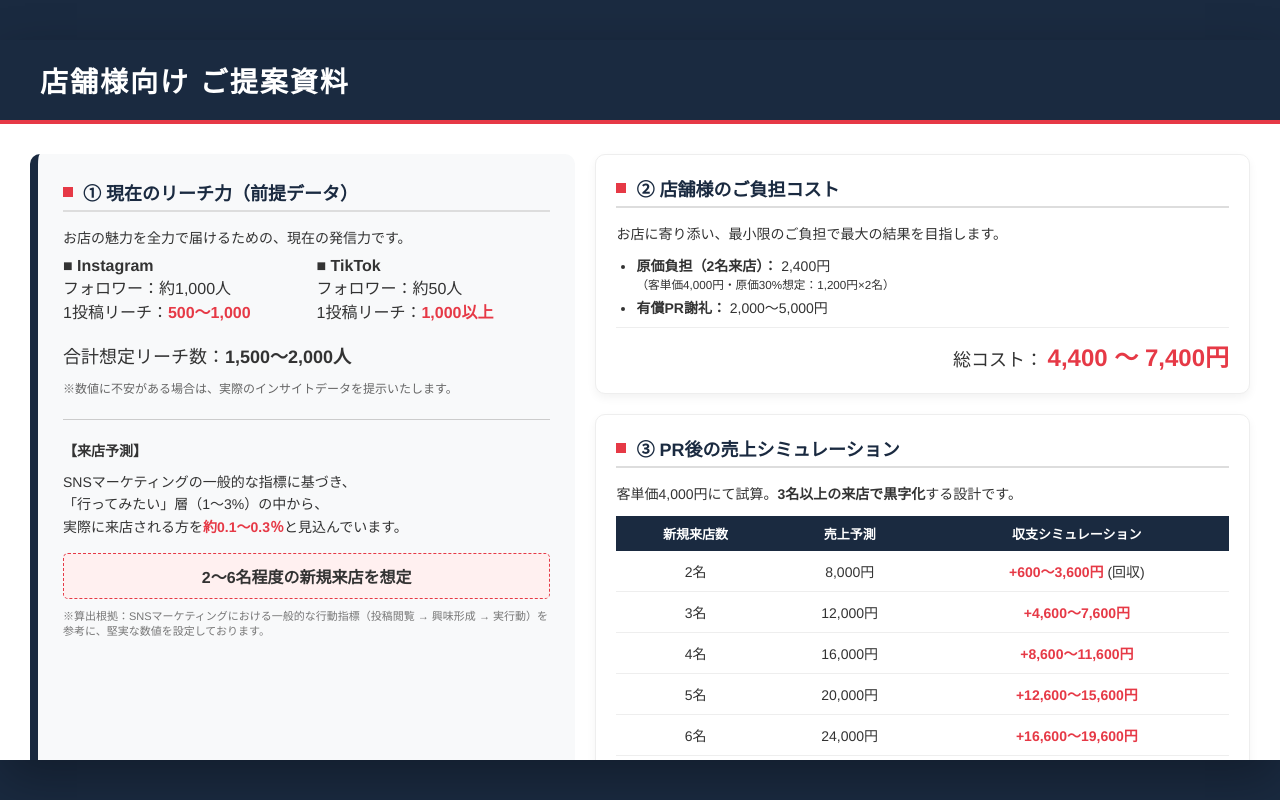
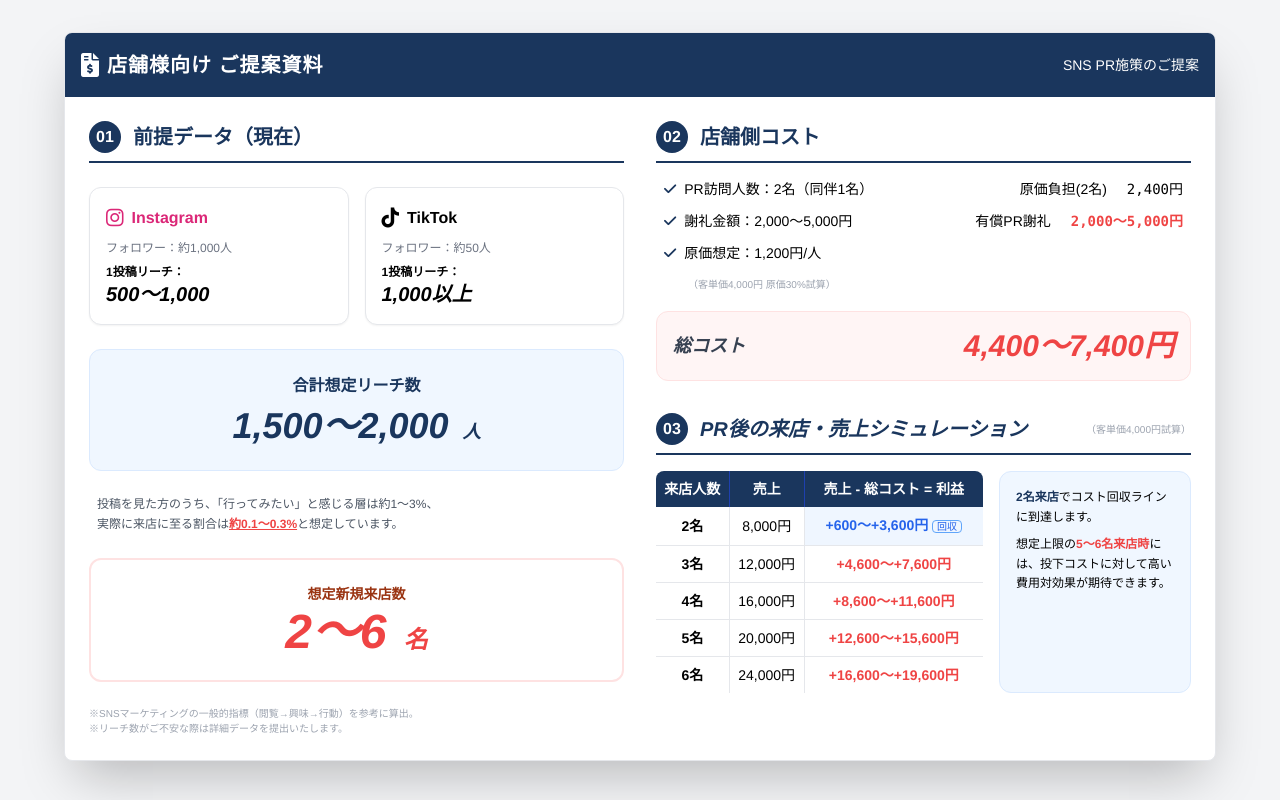
Before and after one commit to kansai-gurme-alco/2, a plain HTML site: page index.html in a window 1280 px wide. Drawn offline with nearby package versions, Linux system fonts and the light colour scheme.

Commit message:
Update index.html

```diff
--- a/index.html
+++ b/index.html
@@ -3,256 +3,165 @@
 <head>
     <meta charset="UTF-8">
     <meta name="viewport" content="width=device-width, initial-scale=1.0">
-    <title>店舗様向け ご提案資料</title>
+    <title>店舗向けご提案資料</title>
+    <script src="https://cdn.tailwindcss.com"></script>
+    <link rel="stylesheet" href="https://cdnjs.cloudflare.com/ajax/libs/font-awesome/6.0.0/css/all.min.css">
     <style>
-        :root {
-            --main-navy: #1a2a40;
-            --accent-red: #e63946;
-            --bg-white: #ffffff;
-            --soft-gray: #f8f9fa;
-            --text-gray: #333333;
-        }
-
-        body {
-            margin: 0;
-            padding: 0;
-            font-family: 'Helvetica Neue', Arial, 'Hiragino Kaku Gothic ProN', 'Hiragino Sans', Meiryo, sans-serif;
-            background-color: var(--main-navy);
-            color: var(--text-gray);
-            display: flex;
-            justify-content: center;
-            align-items: center;
-            min-height: 100vh;
-        }
-
-        /* 16:9 のコンテナ設定 */
-        .slide-container {
-            width: 1280px;
-            height: 720px;
-            background-color: var(--bg-white);
-            position: relative;
-            overflow: hidden;
-            box-shadow: 0 20px 50px rgba(0,0,0,0.3);
-            display: flex;
-            flex-direction: column;
-        }
-
-        header {
-            background-color: var(--main-navy);
-            color: white;
-            padding: 20px 40px;
-            border-bottom: 4px solid var(--accent-red);
-        }
-
-        header h1 {
-            margin: 0;
-            font-size: 28px;
-            letter-spacing: 2px;
-        }
-
-        .main-content {
-            display: grid;
-            grid-template-columns: 1fr 1.2fr;
-            grid-gap: 20px;
-            padding: 30px;
-            flex-grow: 1;
-        }
-
-        /* 左側：前提データ */
-        .left-column {
-            background-color: var(--soft-gray);
-            padding: 25px;
-            border-radius: 10px;
-            border-left: 8px solid var(--main-navy);
-        }
-
-        /* 右側：コストとシミュレーション */
-        .right-column {
-            display: grid;
-            grid-template-rows: auto 1fr;
-            grid-gap: 20px;
-        }
-
-        .section-title {
-            font-size: 18px;
-            font-weight: bold;
-            color: var(--main-navy);
-            margin-bottom: 15px;
-            border-bottom: 2px solid #ddd;
-            padding-bottom: 5px;
-            display: flex;
-            align-items: center;
-        }
-
-        .section-title::before {
-            content: "";
-            display: inline-block;
-            width: 10px;
-            height: 10px;
-            background-color: var(--accent-red);
-            margin-right: 10px;
-        }
-
-        h2 { font-size: 1.2em; margin-top: 0; }
-        p { line-height: 1.6; font-size: 14px; margin: 8px 0; }
-        ul { padding-left: 20px; margin: 10px 0; }
-        li { margin-bottom: 5px; font-size: 14px; }
-
-        .highlight-red { color: var(--accent-red); font-weight: bold; }
-        .font-large { font-size: 18px; }
-
-        /* カードデザイン */
-        .card {
-            background: white;
-            padding: 20px;
-            border-radius: 10px;
-            box-shadow: 0 4px 10px rgba(0,0,0,0.05);
-            border: 1px solid #eee;
-        }
-
-        /* テーブルスタイル */
-        table {
-            width: 100%;
-            border-collapse: collapse;
-            margin-top: 10px;
-        }
-
-        th {
-            background-color: var(--main-navy);
-            color: white;
-            font-size: 13px;
-            padding: 8px;
-        }
-
-        td {
-            padding: 10px;
-            text-align: center;
-            border-bottom: 1px solid #eee;
-            font-size: 14px;
-        }
-
-        .profit { color: var(--accent-red); font-weight: bold; }
-
-        .footer-note {
-            font-size: 11px;
-            color: #777;
-            margin-top: 10px;
-            line-height: 1.4;
-        }
-
-        .emphasis-box {
-            background: #fff0f0;
-            padding: 10px;
-            border-radius: 5px;
-            margin-top: 15px;
-            font-weight: bold;
-            text-align: center;
-            border: 1px dashed var(--accent-red);
-        }
+        body { font-family: 'Helvetica Neue', Arial, 'Hiragino Kaku Gothic ProN', 'Hiragino Sans', Meiryo, sans-serif; background-color: #f3f4f6; }
+        .bg-custom-blue { background-color: #1a365d; }
+        .text-custom-blue { color: #1a365d; }
+        .border-custom-blue { border-color: #1a365d; }
+        .bg-light-blue { background-color: #f0f7ff; }
+        .bg-light-red { background-color: #fff5f5; }
     </style>
 </head>
-<body>
+<body class="p-4 md:p-8">
 
-<div class="slide-container">
-    <header>
-        <h1>店舗様向け ご提案資料</h1>
+    <div class="max-w-6xl mx-auto bg-white shadow-2xl rounded-lg overflow-hidden border border-gray-200">
+
+        <header class="bg-custom-blue text-white p-4 flex justify-between items-center">
+            <div class="flex items-center gap-2">
+                <i class="fas fa-file-invoice-dollar text-2xl"></i>
+                <h1 class="text-xl font-bold tracking-wider">店舗様向け ご提案資料</h1>
+            </div>
+            <span class="text-sm">SNS PR施策のご提案</span>
         </header>
 
-    <div class="main-content">
-        <div class="left-column">
-            <div class="section-title">① 現在のリーチ力（前提データ）</div>
-            <p>お店の魅力を全力で届けるための、現在の発信力です。</p>
+        <div class="p-6 grid grid-cols-1 lg:grid-cols-2 gap-8">
 
-            <div style="display: flex; justify-content: space-between; margin-bottom: 20px;">
-                <div style="width: 48%;">
-                    <strong>■ Instagram</strong><br>
-                    フォロワー：約1,000人<br>
-                    1投稿リーチ：<span class="highlight-red">500〜1,000</span>
+            <section class="space-y-6">
+                <div class="flex items-center gap-3 border-b-2 border-custom-blue pb-2">
+                    <span class="bg-custom-blue text-white rounded-full w-8 h-8 flex items-center justify-center font-bold">01</span>
+                    <h2 class="text-xl font-bold text-custom-blue">前提データ（現在）</h2>
                 </div>
-                <div style="width: 48%;">
-                    <strong>■ TikTok</strong><br>
-                    フォロワー：約50人<br>
-                    1投稿リーチ：<span class="highlight-red">1,000以上</span>
+
+                <div class="grid grid-cols-2 gap-4">
+                    <div class="border rounded-xl p-4 bg-white shadow-sm">
+                        <div class="flex items-center gap-2 mb-2 text-pink-600">
+                            <i class="fab fa-instagram text-xl"></i>
+                            <span class="font-bold">Instagram</span>
+                        </div>
+                        <p class="text-xs text-gray-500">フォロワー：約1,000人</p>
+                        <p class="text-xs font-bold mt-2">1投稿リーチ：</p>
+                        <p class="text-xl font-black italic">500〜1,000</p>
+                    </div>
+                    <div class="border rounded-xl p-4 bg-white shadow-sm">
+                        <div class="flex items-center gap-2 mb-2 text-black">
+                            <i class="fab fa-tiktok text-xl"></i>
+                            <span class="font-bold">TikTok</span>
+                        </div>
+                        <p class="text-xs text-gray-500">フォロワー：約50人</p>
+                        <p class="text-xs font-bold mt-2">1投稿リーチ：</p>
+                        <p class="text-xl font-black italic">1,000以上</p>
                     </div>
                 </div>
 
-            <p class="font-large">合計想定リーチ数：<strong>1,500〜2,000人</strong></p>
-            <p style="font-size: 12px; color: #666;">※数値に不安がある場合は、実際のインサイトデータを提示いたします。</p>
-
-            <hr style="border: 0; border-top: 1px solid #ccc; margin: 20px 0;">
-
-            <p><strong>【来店予測】</strong></p>
-            <p>SNSマーケティングの一般的な指標に基づき、<br>
-                「行ってみたい」層（1〜3%）の中から、<br>
-                実際に来店される方を<span class="highlight-red">約0.1〜0.3％</span>と見込んでいます。</p>
-
-            <div class="emphasis-box">
-                2〜6名程度の新規来店を想定
-            </div>
-
-            <p class="footer-note">
-                ※算出根拠：SNSマーケティングにおける一般的な行動指標（投稿閲覧 → 興味形成 → 実行動）を参考に、堅実な数値を設定しております。
-            </p>
-        </div>
-
-        <div class="right-column">
-            <div class="card">
-                <div class="section-title">② 店舗様のご負担コスト</div>
-                <p>お店に寄り添い、最小限のご負担で最大の結果を目指します。</p>
-                <ul>
-                    <li><strong>原価負担（2名来店）：</strong> 2,400円 <br>
-                        <small>（客単価4,000円・原価30%想定：1,200円×2名）</small></li>
-                    <li><strong>有償PR謝礼：</strong> 2,000〜5,000円</li>
-                </ul>
-                <div style="text-align: right; border-top: 1px solid #eee; padding-top: 10px;">
-                    <span style="font-size: 18px;">総コスト：</span>
-                    <span class="highlight-red" style="font-size: 24px;">4,400 〜 7,400円</span>
+                <div class="bg-light-blue rounded-xl p-6 text-center border border-blue-100">
+                    <p class="text-custom-blue font-bold mb-2">合計想定リーチ数</p>
+                    <div class="text-4xl font-black text-custom-blue italic">
+                        1,500〜2,000 <span class="text-lg italic ml-1">人</span>
                     </div>
                 </div>
 
-            <div class="card">
-                <div class="section-title">③ PR後の売上シミュレーション</div>
-                <p>客単価4,000円にて試算。<strong>3名以上の来店で黒字化</strong>する設計です。</p>
-                <table>
-                    <thead>
+                <div class="text-xs text-gray-600 leading-relaxed px-2">
+                    投稿を見た方のうち、「行ってみたい」と感じる層は約1〜3%、<br>
+                    実際に来店に至る割合は<span class="text-red-500 font-bold underline">約0.1〜0.3%</span>と想定しています。
+                </div>
+
+                <div class="border-2 border-red-100 rounded-xl p-6 text-center bg-white relative">
+                    <p class="text-sm font-bold text-orange-800">想定新規来店数</p>
+                    <div class="text-5xl font-black text-red-500 italic mt-1">
+                        2〜6 <span class="text-2xl ml-1">名</span>
+                    </div>
+                </div>
+
+                <p class="text-[10px] text-gray-400">
+                    ※SNSマーケティングの一般的指標（閲覧→興味→行動）を参考に算出。<br>
+                    ※リーチ数がご不安な際は詳細データを提出いたします。
+                </p>
+            </section>
+
+            <div class="space-y-8">
+
+                <section class="space-y-4">
+                    <div class="flex items-center gap-3 border-b-2 border-custom-blue pb-2">
+                        <span class="bg-custom-blue text-white rounded-full w-8 h-8 flex items-center justify-center font-bold">02</span>
+                        <h2 class="text-xl font-bold text-custom-blue">店舗側コスト</h2>
+                    </div>
+
+                    <div class="grid grid-cols-2 gap-4 text-sm px-2">
+                        <div class="space-y-3">
+                            <p class="flex items-center gap-2"><i class="fas fa-check text-custom-blue"></i> PR訪問人数：2名（同伴1名）</p>
+                            <p class="flex items-center gap-2"><i class="fas fa-check text-custom-blue"></i> 謝礼金額：2,000〜5,000円</p>
+                            <p class="flex items-center gap-2"><i class="fas fa-check text-custom-blue"></i> 原価想定：1,200円/人</p>
+                            <p class="text-[10px] text-gray-400 ml-6">（客単価4,000円 原価30%試算）</p>
+                        </div>
+                        <div class="text-right space-y-3">
+                            <p>原価負担(2名) <span class="ml-4 font-mono">2,400円</span></p>
+                            <p>有償PR謝礼 <span class="ml-4 font-mono text-red-500 font-bold">2,000〜5,000円</span></p>
+                        </div>
+                    </div>
+
+                    <div class="bg-light-red rounded-xl p-4 flex justify-between items-center border border-red-100">
+                        <span class="text-lg font-bold text-gray-700 italic">総コスト</span>
+                        <span class="text-3xl font-black text-red-500 italic">4,400〜7,400円</span>
+                    </div>
+                </section>
+
+                <section class="space-y-4">
+                    <div class="flex items-center gap-3 border-b-2 border-custom-blue pb-2">
+                        <span class="bg-custom-blue text-white rounded-full w-8 h-8 flex items-center justify-center font-bold">03</span>
+                        <h2 class="text-xl font-bold text-custom-blue italic">PR後の来店・売上シミュレーション</h2>
+                        <span class="text-[10px] text-gray-400 font-normal ml-auto">（客単価4,000円試算）</span>
+                    </div>
+
+                    <div class="flex flex-col md:flex-row gap-4">
+                        <div class="flex-grow overflow-hidden rounded-lg">
+                            <table class="w-full text-center text-sm border-collapse">
+                                <thead class="bg-custom-blue text-white">
                                     <tr>
-                            <th>新規来店数</th>
-                            <th>売上予測</th>
-                            <th>収支シミュレーション</th>
+                                        <th class="py-2 border-r border-blue-800">来店人数</th>
+                                        <th class="py-2 border-r border-blue-800">売上</th>
+                                        <th class="py-2">売上 - 総コスト = 利益</th>
                                     </tr>
                                 </thead>
-                    <tbody>
-                        <tr>
-                            <td>2名</td>
-                            <td>8,000円</td>
-                            <td><span class="profit">+600〜3,600円</span> (回収)</td>
+                                <tbody class="bg-white">
+                                    <tr class="border-b">
+                                        <td class="py-2 font-bold border-r">2名</td>
+                                        <td class="py-2 border-r">8,000円</td>
+                                        <td class="py-2 text-blue-600 font-bold bg-blue-50">+600〜+3,600円 <span class="text-[10px] font-normal border border-blue-400 px-1 rounded">回収</span></td>
                                     </tr>
-                        <tr>
-                            <td>3名</td>
-                            <td>12,000円</td>
-                            <td><span class="profit">+4,600〜7,600円</span></td>
+                                    <tr class="border-b">
+                                        <td class="py-2 font-bold border-r">3名</td>
+                                        <td class="py-2 border-r">12,000円</td>
+                                        <td class="py-2 text-red-500 font-bold">+4,600〜+7,600円</td>
                                     </tr>
-                        <tr>
-                            <td>4名</td>
-                            <td>16,000円</td>
-                            <td><span class="profit">+8,600〜11,600円</span></td>
+                                    <tr class="border-b">
+                                        <td class="py-2 font-bold border-r">4名</td>
+                                        <td class="py-2 border-r">16,000円</td>
+                                        <td class="py-2 text-red-500 font-bold">+8,600〜+11,600円</td>
                                     </tr>
-                        <tr>
-                            <td>5名</td>
-                            <td>20,000円</td>
-                            <td><span class="profit">+12,600〜15,600円</span></td>
+                                    <tr class="border-b">
+                                        <td class="py-2 font-bold border-r">5名</td>
+                                        <td class="py-2 border-r">20,000円</td>
+                                        <td class="py-2 text-red-500 font-bold">+12,600〜+15,600円</td>
                                     </tr>
-                        <tr>
-                            <td>6名</td>
-                            <td>24,000円</td>
-                            <td><span class="profit">+16,600〜19,600円</span></td>
+                                    <tr class="">
+                                        <td class="py-2 font-bold border-r">6名</td>
+                                        <td class="py-2 border-r">24,000円</td>
+                                        <td class="py-2 text-red-500 font-bold">+16,600〜+19,600円</td>
                                     </tr>
                                 </tbody>
                             </table>
-                <p class="footer-note" style="margin-top: 15px;">
-                    謝礼を含め、2名で回収、3〜4名で十分な利益が出る設計です。上限の5〜6名来店時には、非常に高い費用対効果が期待できます。
-                </p>
                         </div>
+
+                        <div class="bg-light-blue p-4 rounded-xl border border-blue-100 md:w-48 text-xs leading-relaxed">
+                            <p class="mb-2"><span class="font-bold text-custom-blue">2名来店</span>でコスト回収ラインに到達します。</p>
+                            <p>想定上限の<span class="text-red-500 font-bold">5〜6名来店時</span>には、投下コストに対して高い費用対効果が期待できます。</p>
+                        </div>
+                    </div>
+                </section>
+
             </div>
         </div>
     </div>
```
Lines whose indentation alone changed are shown as unchanged.
